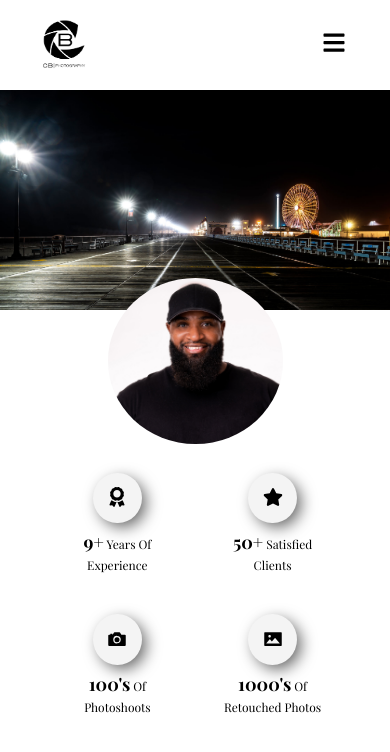
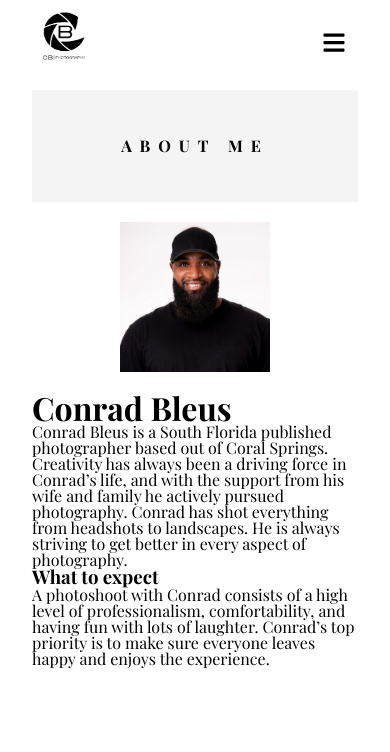
Before and after one commit to msebarjr/CB-Photography, a Next.js app: page /about in a window 390 px wide. Shown: the top 752 px of the page. Built offline with nearby package versions, Linux system fonts and the light colour scheme.

Commit message:
Started to add text to page

```diff
--- a/components/Hero.js
+++ b/components/Hero.js
@@ -1,19 +1,20 @@
 import Image from "next/image";
 
-import styles from "../styles/Hero.module.css";
+// import styles from "../styles/Hero.module.css";
 
 function Hero(props) {
     return (
+        <section style={{ zIndex: "-1" }}>
             <Image
                 src={props.image}
                 alt={props.alt}
-            height={550}
+                width={1600}
+                height={400}
                 priority
                 layout="responsive"
                 objectFit="cover"
-            objectPosition={props.position}
-            className={styles.hero}
             />
+        </section>
     );
 }
 
--- a/components/Profile.js
+++ b/components/Profile.js
@@ -9,6 +9,8 @@ function Profile() {
             <Image
                 src={ProfileImage}
                 alt="Conrad Bleus Profile Photo"
+                width={300}
+                height={300}
                 layout="responsive"
                 className={styles.photo}
             />
--- a/pages/about.js
+++ b/pages/about.js
@@ -1,12 +1,15 @@
 import Head from "next/head";
-import { FaAward, FaStar } from "react-icons/fa";
-import { IoCameraSharp } from "react-icons/io5";
-import { AiFillPicture } from "react-icons/ai";
+import Image from "next/image";
+import { FiAward } from "react-icons/fi";
+import {
+    IoStarOutline,
+    IoCameraOutline,
+    IoImageOutline,
+} from "react-icons/io5";
 
-import Hero from "../components/Hero";
 import Profile from "../components/Profile";
 import Recognition from "../components/Recognition";
-
+import Hero from "../components/Hero";
 import styles from "../styles/About.module.css";
 import aboutHeroImage from "../public/images/landscapes/ferris-wheel-ocean-city-nj-boardwalk.jpg";
 
@@ -17,12 +20,9 @@ export default function About() {
                 <title>CB Photography | About</title>
             </Head>
 
-            <Hero
-                title="About"
-                image={aboutHeroImage}
-                alt="Boardwalk Ocean City, NY"
-                position="50% 55%"
-            />
+            <section className={styles.hero}>
+                <Hero image={aboutHeroImage} alt="Ocean City, NJ Boardwalk" />
+            </section>
 
             <div className="container">
                 <h1 className={styles.title}>About Me</h1>
@@ -30,25 +30,54 @@ export default function About() {
                     <Profile />
                     <div className={styles.recognition}>
                         <Recognition
-                            icon={<FaAward />}
+                            icon={<FiAward />}
                             highlight="9+"
                             text="Years Of Experience"
                         />
                         <Recognition
-                            icon={<FaStar />}
+                            icon={<IoStarOutline />}
                             highlight="50+"
                             text="Satisfied Clients"
                         />
                         <Recognition
-                            icon={<IoCameraSharp />}
+                            icon={<IoCameraOutline />}
                             highlight="100's"
                             text="Of Photoshoots"
                         />
                         <Recognition
-                            icon={<AiFillPicture />}
+                            icon={<IoImageOutline />}
                             highlight="1000's"
                             text="Of Retouched Photos"
                         />
+                    </div>
+                </div>
+
+                <div className={styles.content}>
+                    <div className={styles.about_me}>
+                        <h1 className={styles.about_me_name}>Conrad Bleus</h1>
+                        <div className={styles.about_me_desc}>
+                            <p>
+                                Conrad Bleus is a South Florida published
+                                photographer based out of Coral Springs.
+                                Creativity has always been a driving force in
+                                Conrad’s life, and with the support from his
+                                wife and family he actively pursued photography.
+                                Conrad has shot everything from headshots to
+                                landscapes. He is always striving to get better
+                                in every aspect of photography.
+                            </p>
+                            <div className={styles.expecations}>
+                                <h3>What to expect</h3>
+                                <p>
+                                    A photoshoot with Conrad consists of a high
+                                    level of professionalism, comfortability,
+                                    and having fun with lots of laughter.
+                                    Conrad’s top priority is to make sure
+                                    everyone leaves happy and enjoys the
+                                    experience.
+                                </p>
+                            </div>
+                        </div>
                     </div>
                 </div>
             </div>
--- a/styles/About.module.css
+++ b/styles/About.module.css
@@ -19,10 +19,10 @@
 
 .recognition {
     align-self: flex-end;
-    margin-bottom: 1.5rem;
     display: flex;
     justify-content: center;
     align-items: center;
+    flex-wrap: wrap;
 }
 
 /* 320px — 480px for mobile devices,
@@ -47,25 +47,42 @@
         display: none;
     }
 
-    .info {
-        flex-direction: column;
-        justify-content: center;
-        align-items: center;
-    }
-
     .recognition {
         align-self: center;
-        margin-top: 1rem;
+        margin-top: 7rem;
     }
 }
 
 @media screen and (max-width: 768px) {
     .info {
-        margin-top: -2rem;
+        margin-top: 3rem;
+        flex-direction: column;
     }
 
     .recognition {
-        flex-wrap: wrap;
-        margin-top: 0;
+        margin-top: 2rem;
     }
 }
+
+@media screen and (max-width: 480px) {
+    .hero,
+    .recognition {
+        display: none;
+    }
+
+    .title {
+        display: block;
+        color: rgba(0, 0, 0, 1);
+        font-size: 1rem;
+        margin: 0;
+        margin-top: 1rem;
+        letter-spacing: 0.5rem;
+        text-align: center;
+        background-color: rgba(244, 244, 244, 1);
+        padding: 3rem;
+    }
+
+    .info {
+        margin: 1.25rem;
+    }
+}
--- a/styles/Dropdown.module.css
+++ b/styles/Dropdown.module.css
@@ -1,7 +1,7 @@
 .dropdown_menu {
     width: 150px;
     position: absolute;
-    top: 66px;
+    top: 60px;
     list-style: none;
     text-align: start;
     border-top: 2px solid rgba(255, 255, 255, 1);
--- a/styles/Hero.module.css
+++ b/styles/Hero.module.css
@@ -1,3 +1,18 @@
-.hero {
-  z-index: -1;
+/* .hero {
+    width: 100%;
+    height: 50vh;
+    z-index: -1;
 }
+
+@media screen and (max-width: 768px) {
+    .hero {
+        height: 5vh;
+    }
+}
+
+@media screen and (max-width: 480px) {
+    .profile {
+        width: 125px;
+        height: 125px;
+    }
+} */
--- a/styles/NavList.module.css
+++ b/styles/NavList.module.css
@@ -12,12 +12,11 @@
 .nav_link {
     padding: 0.5rem 1rem;
     text-transform: uppercase;
-    font-weight: 700;
+    font-weight: 500;
 }
 
 .nav_link:hover {
     background-color: rgb(180, 177, 177);
-    /* border-radius: 4px; */
     transition: all 0.2s ease-out;
 }
 
--- a/styles/Navbar.module.css
+++ b/styles/Navbar.module.css
@@ -5,7 +5,7 @@
     display: flex;
     justify-content: space-between;
     align-items: center;
-    padding: 1rem 2.5rem;
+    padding: .5rem 2.5rem;
     z-index: 999;
 }
 
--- a/styles/Profile.module.css
+++ b/styles/Profile.module.css
@@ -1,10 +1,21 @@
 .profile {
-    width: 400px;
-    height: 400px;
+    width: 300px;
+    height: 300px;
+    position: relative;
+    z-index: 10;
 }
 
-.photo {
-    border-radius: 50%;
+.profile::before {
+    content: "";
+    display: block;
+    position: absolute;
+    width: 300px;
+    height: 300px;
+    top: -10%;
+    left: -10%;
+    background-color: rgba(255, 255, 255, 1);
+    -webkit-box-shadow: 0px 0px 8px 1px rgba(0, 0, 0, 0.25);
+    box-shadow: 0px 0px 8px 1px rgba(0, 0, 0, 0.25);
 }
 
 /* 320px — 480px for mobile devices,
@@ -14,21 +25,35 @@
    1201px and above for extra large screens like TV
 */
 @media screen and (max-width: 1200px) {
-    .profile {
-        width: 350px;
-        height: 350px;
+    .profile,
+    .profile::before {
+        width: 275px;
+        height: 275px;
     }
 }
 @media screen and (max-width: 1024px) {
-    .profile {
-        width: 250px;
-        height: 250px;
+    .profile,
+    .profile::before {
+        width: 200px;
+        height: 200px;
     }
 }
 
 @media screen and (max-width: 768px) {
-    .profile {
-        width: 175px;
-        height: 175px;
+    .profile,
+    .profile::before {
+        width: 150px;
+        height: 150px;
     }
 }
+
+@media screen and (max-width: 480px) {
+    .profile {
+        width: 150px;
+        height: 150px;
+    }
+
+    .profile::before {
+        display: none;
+    }
+}
--- a/styles/Recognition.module.css
+++ b/styles/Recognition.module.css
@@ -6,7 +6,7 @@
 }
 
 .icon {
-    font-size: 2.5rem;
+    font-size: 1.75rem;
     background-color: rgba(244, 244, 244, 1);
     padding: 1.25rem;
     border-radius: 50%;
@@ -61,6 +61,46 @@
 
 @media screen and (max-width: 768px) {
     .wrapper {
-        padding: 1.25rem;
+        margin-top: 1rem;
+        margin-left: 1rem;
+    }
+
+    .icon {
+        font-size: 1rem;
+    }
+
+    .info {
+        font-size: 0.65rem;
+        width: 14ch;
+    }
+
+    .info span {
+        font-size: 1.15rem;
     }
 }
+
+@media screen and (max-width: 480px) {
+    .wrapper {
+        flex-direction: row;
+        justify-content: space-between;
+        width: 80%;
+        background-color: rgba(244, 244, 244, 1);
+        border-radius: 5px;
+        padding: 0.5rem 0.5rem;
+        margin-top: 0.5rem;
+    }
+    .icon {
+        padding: 0;
+        border-radius: 0;
+        -webkit-box-shadow: none;
+        box-shadow: none;
+    }
+
+    .info {
+        margin: 0;
+        width: 80%;
+        margin-left: 1rem;
+        justify-self: center;
+        width: fit-content;
+    }
+}
--- a/styles/globals.css
+++ b/styles/globals.css
@@ -38,7 +38,7 @@ textarea {
 
 .container {
     width: 100%;
-    padding: 0 6rem;
+    padding: 0 10em;
 }
 
 /* 320px — 480px for mobile devices,
@@ -47,14 +47,32 @@ textarea {
    1025px — 1200px for large screens like Desktops,
    1201px and above for extra large screens like TV
 */
+
+@media screen and (max-width: 1350px) {
+    .container {
+        padding: 0 7rem;
+    }
+}
+
+@media screen and (max-width: 1200px) {
+    .container {
+        padding: 0 8rem;
+    }
+}
 @media screen and (max-width: 1024px) {
     .container {
-        padding: 0 3.5rem;
+        padding: 0 6rem;
+    }
+}
+
+@media screen and (max-width: 890px) {
+    .container {
+        padding: 0 1.5rem 0 5rem;
     }
 }
 
 @media screen and (max-width: 768px) {
     .container {
-        padding: 0 1rem;
+        padding: 0 2rem;
     }
 }
```
Lines whose indentation alone changed are shown as unchanged.
